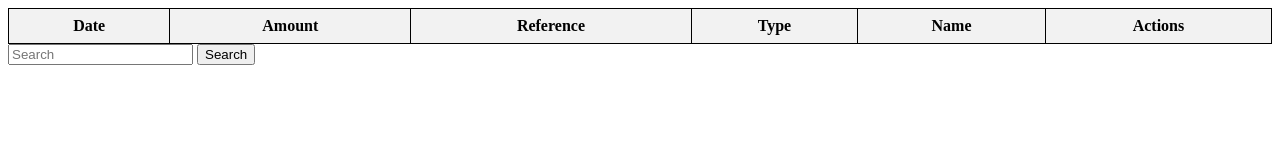
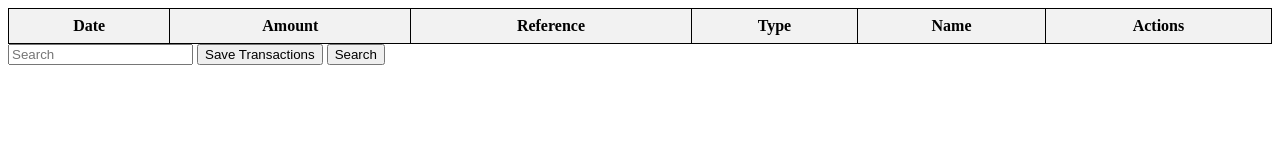
Before and after one commit to ismailhelali/financialtracker, a plain HTML site: page manage-database.html in a window 1280 px wide. Drawn offline with Linux system fonts and the light colour scheme.

Commit message:
Update manage-database.html

```diff
--- a/manage-database.html
+++ b/manage-database.html
@@ -32,8 +32,14 @@ th {
       <tbody id="transactions-body"></tbody>
     </table>
     <input type="text" id="search-input" placeholder="Search">
+    <button id="save-btn" onclick="saveTransactions()">Save Transactions</button>
     <button id="search-button">Search</button>
     <script>
+
+  function saveTransactions() {
+  localStorage.setItem("transactions", JSON.stringify(transactions));
+  displayTransactions(transactions);
+}
     //Retrieve the data from local storage
 window.onload = function() {
   let transactions = JSON.parse(localStorage.getItem('transactions')) || [];
@@ -104,9 +110,9 @@ nameInput.value = transactions[i].name;
 name.innerHTML = '';
 name.appendChild(nameInput);
 }
-      localStorage.setItem("transactions", JSON.stringify(transactions));
-      displayTransactions(transactions);
 }
+
+
 let deleteButton = document.createElement('button');
 deleteButton.innerHTML = 'Delete';
 deleteButton.onclick = function() {
```
